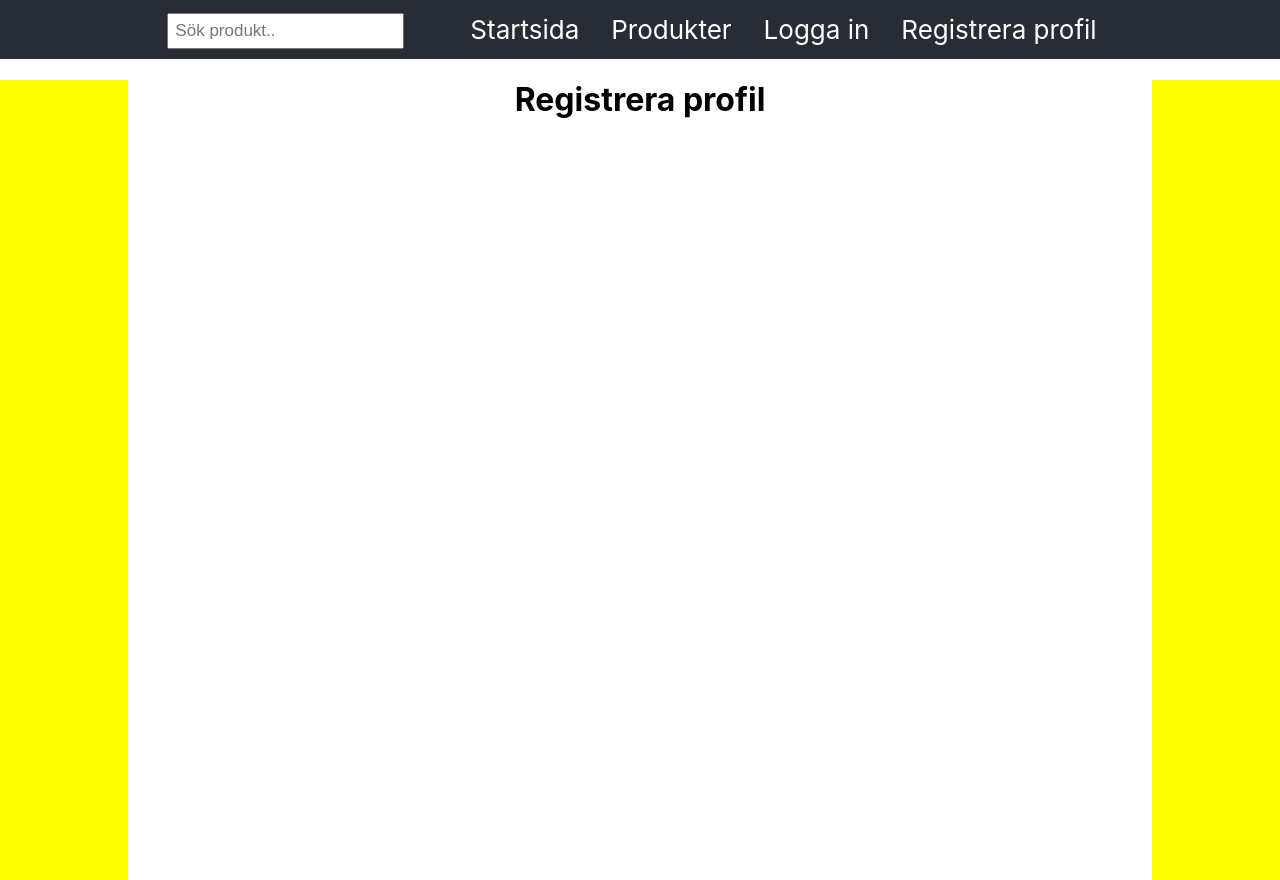
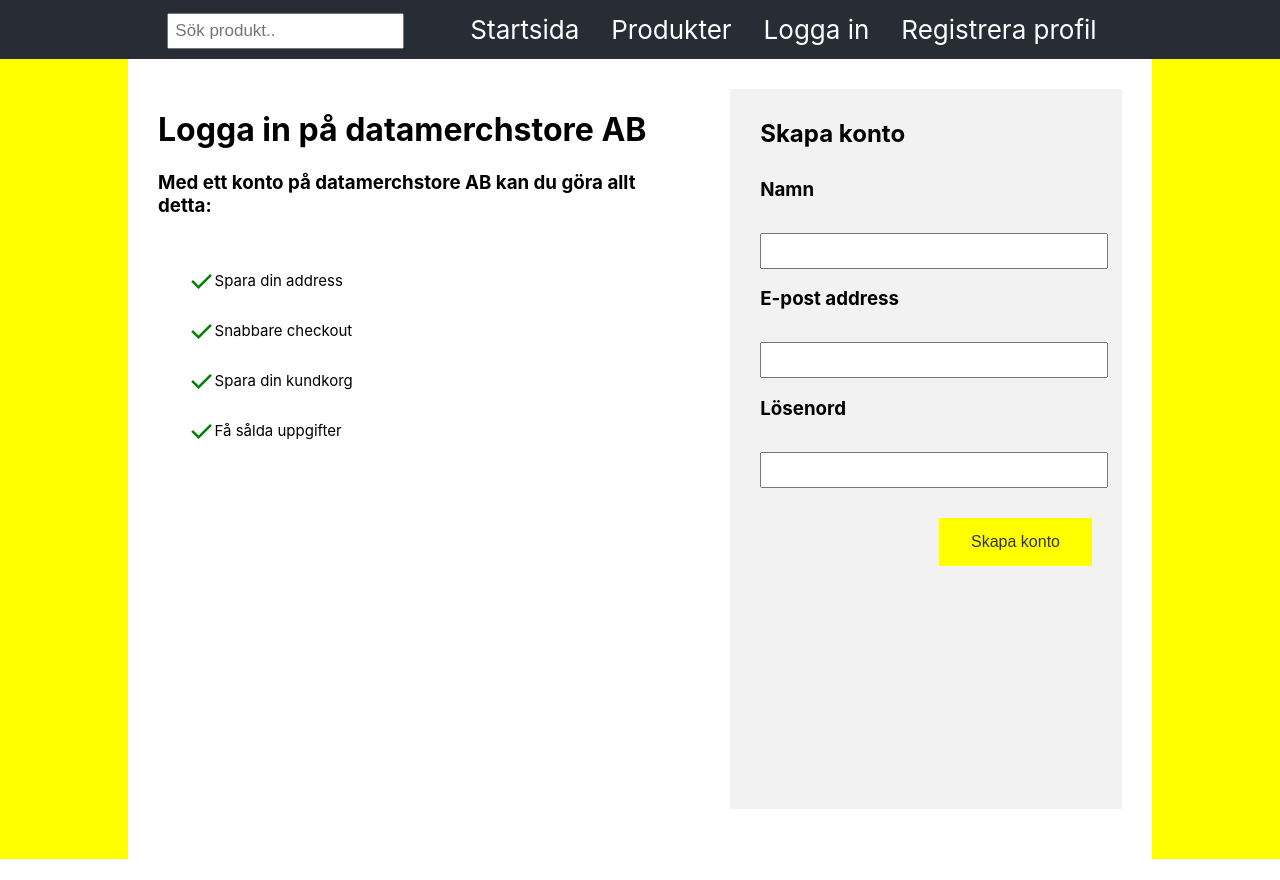
Before and after one commit to peterpanduro/d0018e-webb, a React (Create React App) app: page /register in a window 1280 px wide. After the commit the page ends 859 px from the top, so only its background shows below. Built offline with nearby package versions, Linux system fonts and the light colour scheme.

Commit message:
register profile wop

```diff
--- a/src/views/Login.css
+++ b/src/views/Login.css
@@ -22,14 +22,19 @@
 }
 
 .otherBox li {
-    display: block;
-
+    display: flex;
+    font-size: 15px;
+}
+.otherBox ul {
+    line-height: 50px;
+    margin-left: 30px;
 }
 
 .otherBox li:before {
     content: '✓';
     font-size: 30px;
     color: green;
+
 }
 
 .input-container {
@@ -40,7 +45,7 @@
     padding: 6px;
     margin-top: 13px;
     font-size: 17px;
-    width: 90%;
+    width: 100%;
 
 }
 
@@ -50,7 +55,8 @@
     border: none;
     padding: 15px 32px;
     text-align: center;
-    display: inline-block;
+    display: flex;
+    float: right;
     font-size: 16px;
     margin-top: 30px;
 }
--- a/src/views/Login.js
+++ b/src/views/Login.js
@@ -10,9 +10,10 @@ function Login() {
                 <h1>Logga in på datamerchstore AB</h1>
                 <h3>Med ett konto på datamerchstore AB kan du göra allt detta:</h3><br/>
                 <ul>
-                    <li>Spara din address</li>
-                    <li>Snabbare checkout</li>
-                    <li>Spara din kundkorg</li>
+                    <li>Spara din address</li> <br/>
+                    <li>Snabbare checkout</li><br/>
+
+                    <li>Spara din kundkorg</li><br/>
                     <li>Få sålda uppgifter</li>
                 </ul>
             </div>
--- a/src/views/RegisterProfile.js
+++ b/src/views/RegisterProfile.js
@@ -1,9 +1,47 @@
 import React from 'react';
+import './Login.css';
+
+
 
 function RegisterProfile() {
   return (
     <div className="RegisterProfile">
-      <h1>Registrera profil</h1>
+
+      <div className = "container">
+            <div className = "otherBox">
+                <h1>Logga in på datamerchstore AB</h1>
+                <h3>Med ett konto på datamerchstore AB kan du göra allt detta:</h3><br/>
+                <ul>
+                    <li>Spara din address</li> <br/>
+                    <li>Snabbare checkout</li><br/>
+
+                    <li>Spara din kundkorg</li><br/>
+                    <li>Få sålda uppgifter</li>
+                </ul>
+            </div>
+
+            <div className = "loginBox">
+                <h2>Skapa konto</h2>
+                <div className = "input-container">
+
+                    <form action="www.google.com">
+                        <h3>Namn</h3>
+                        <input type="text" name="Name"></input>
+                        <h3>E-post address</h3>
+                        <input type="text" name="Email"></input>
+
+                        <h3>Lösenord</h3>
+                        <input type="text" name="Password"></input>
+
+                        <input type="submit" value="Skapa konto"></input>
+                    </form>
+
+
+                </div>
+            </div>
+
+
+        </div>
 
     </div>
   );
```
